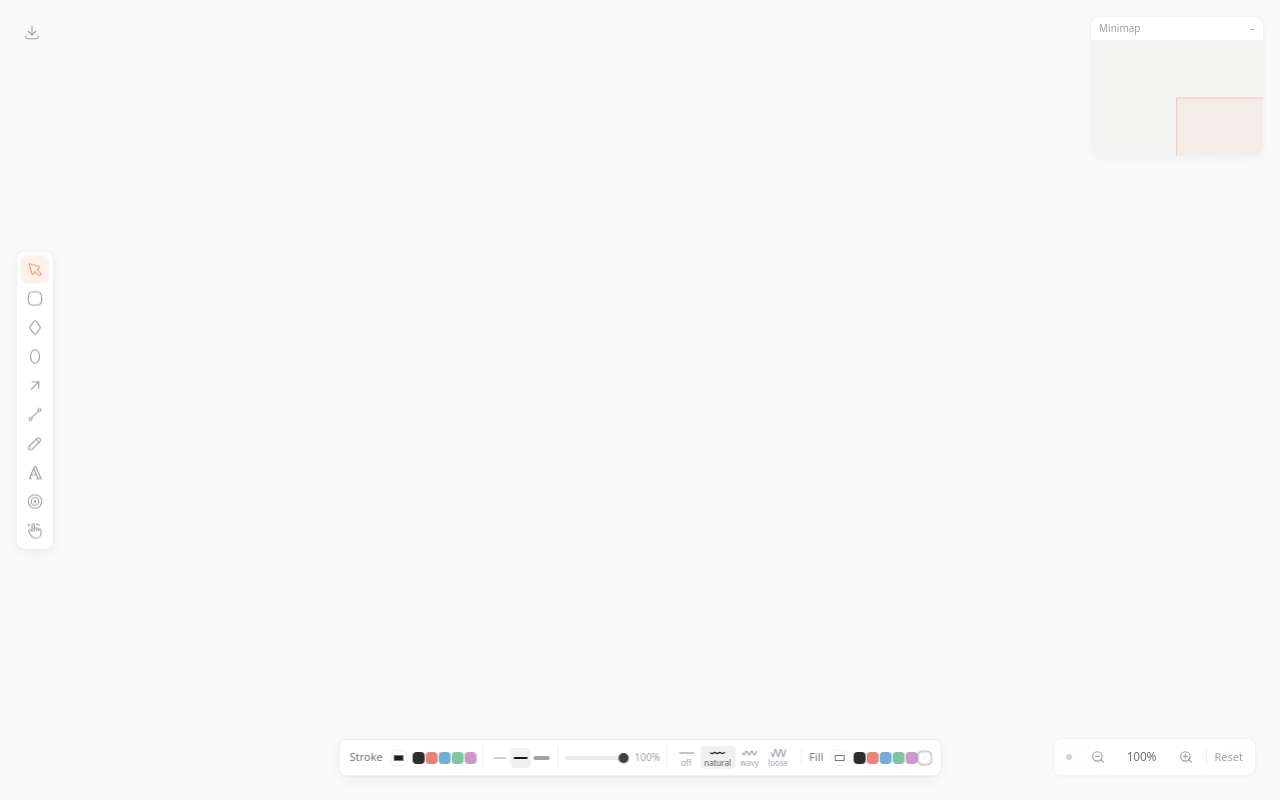
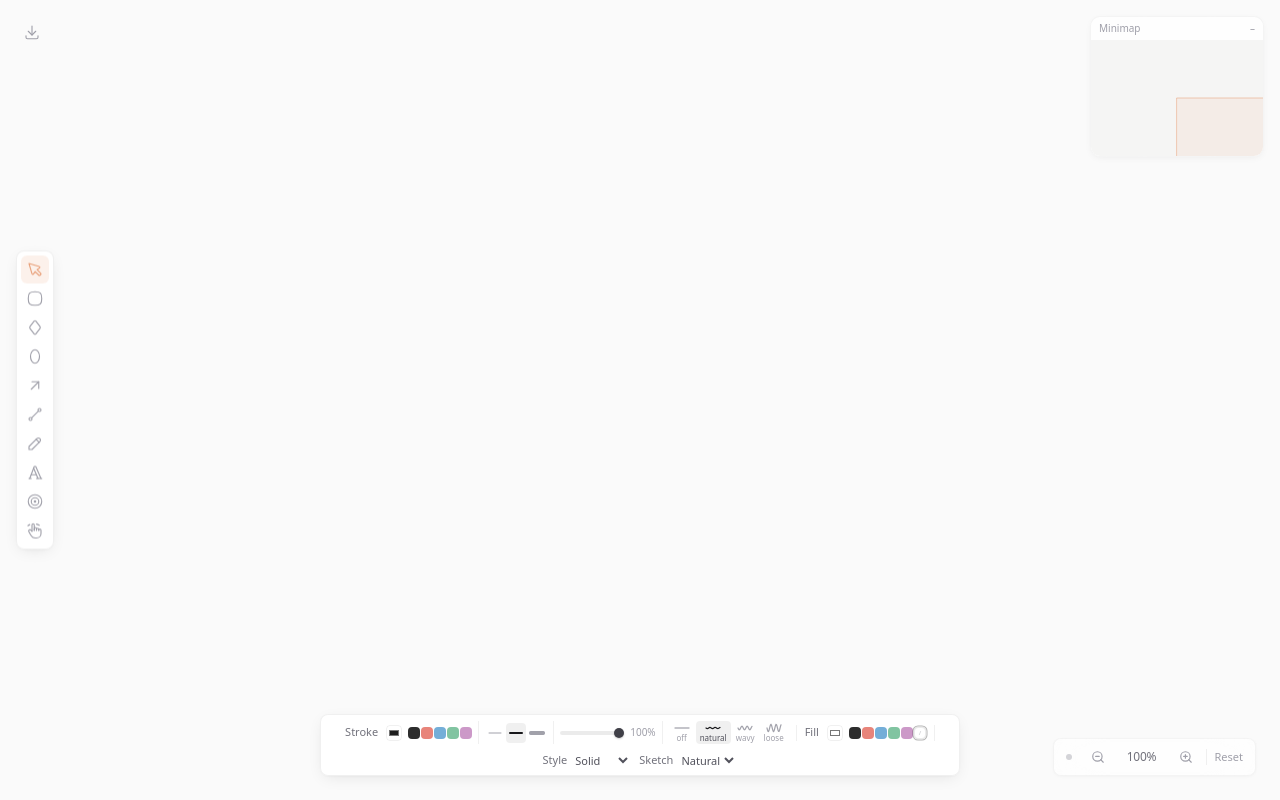
Before and after one commit to ufraaan/calidraw, a React (Vite) app: page / in a window 1280 px wide. Built offline with nearby package versions, Linux system fonts and the light colour scheme.

Commit message:
toolbar edits multi-select, adds style and font picks

```diff
--- a/src/components/toolbar.tsx
+++ b/src/components/toolbar.tsx
@@ -1,11 +1,16 @@
 import { useSelector } from '@tanstack/react-store'
-import { canvasStore, setTool } from '../stores/canvas-store'
 import {
+  canvasStore,
+  setTool,
   setStrokeColor,
   setBackgroundColor,
   setStrokeWidth,
   setOpacity,
   setBowing,
+  setStrokeStyle,
+  setRoughness,
+  setFontSize,
+  setFontFamily,
 } from '../stores/canvas-store'
 import { IconButton } from './ui/icon-button'
 import type { ReactNode } from 'react'
@@ -37,12 +42,16 @@ const tools: { tool: Tool; label: string; icon: ReactNode; shortcut: string }[]
   { tool: 'pan', label: 'Pan', icon: <IconPan />, shortcut: 'H' },
 ]
 
+const FONT_SIZES = [16, 20, 28, 36]
+const FONT_FAMILIES = ['sans-serif', 'serif', 'monospace']
+
 interface ToolbarProps {
   elements: Element[]
   onElementUpdate: (element: Element) => void
+  onElementsUpdate: (elements: Element[]) => void
 }
 
-export function Toolbar({ elements, onElementUpdate }: ToolbarProps): ReactNode {
+export function Toolbar({ elements, onElementUpdate, onElementsUpdate }: ToolbarProps): ReactNode {
   const activeTool = useSelector(canvasStore, (s) => s.tool)
   const selectedIds = useSelector(canvasStore, (s) => s.selectedIds)
   const storeStroke = useSelector(canvasStore, (s) => s.strokeColor)
@@ -50,34 +59,49 @@ export function Toolbar({ elements, onElementUpdate }: ToolbarProps): ReactNode
   const storeWidth = useSelector(canvasStore, (s) => s.strokeWidth)
   const storeOpacity = useSelector(canvasStore, (s) => s.opacity)
   const storeBowing = useSelector(canvasStore, (s) => s.bowing)
+  const storeStyle = useSelector(canvasStore, (s) => s.strokeStyle)
+  const storeRough = useSelector(canvasStore, (s) => s.roughness)
+  const storeFontSize = useSelector(canvasStore, (s) => s.fontSize)
+  const storeFontFamily = useSelector(canvasStore, (s) => s.fontFamily)
 
-  const selectedElement = selectedIds.length === 1
-    ? elements.find((e) => e.id === selectedIds[0]) ?? null
-    : null
+  const selected = elements.filter((e) => selectedIds.includes(e.id))
+  const first = selected.length === 1 ? selected[0] : null
+  const isText = first?.type === 'text' || (selected.length === 0 && activeTool === 'text')
 
-  // Derive display values from selected element or store defaults
-  const strokeColor = selectedElement?.strokeColor ?? storeStroke
-  const fillColor = selectedElement?.backgroundColor ?? storeFill
-  const strokeWidth = selectedElement?.strokeWidth ?? storeWidth
-  const opacity = selectedElement?.opacity ?? storeOpacity
-  const bowing = selectedElement?.bowing ?? storeBowing
+  // Display values: single selection → element, multi → mixed (fall back to store).
+  const strokeColor = first?.strokeColor ?? storeStroke
+  const fillColor = first?.backgroundColor ?? storeFill
+  const strokeWidth = first?.strokeWidth ?? storeWidth
+  const opacity = first?.opacity ?? storeOpacity
+  const bowing = first?.bowing ?? storeBowing
+  const strokeStyle = first?.strokeStyle ?? storeStyle
+  const roughness = first?.roughness ?? storeRough
+  const fontSize = first?.fontSize ?? storeFontSize
+  const fontFamily = first?.fontFamily ?? storeFontFamily
 
-  function updateElement(partial: Partial<Element>) {
-    if (selectedElement) {
-      onElementUpdate({ ...selectedElement, ...partial })
+  function update(partial: Partial<Element>) {
+    if (first) {
+      onElementUpdate({ ...first, ...partial })
+    } else if (selected.length > 1) {
+      onElementsUpdate(selected.map((e) => ({ ...e, ...partial })))
     }
   }
 
   return (
     <>
       {/* Left tool strip */}
-      <div className="pointer-events-auto absolute left-4 top-1/2 -translate-y-1/2 flex flex-col items-center gap-px rounded-lg border border-black/[0.06] bg-white/95 p-1 backdrop-blur-xl shadow-[0_4px_16px_-4px_rgba(0,0,0,0.10),0_1px_3px_-1px_rgba(0,0,0,0.06)] dark:border-white/[0.08] dark:bg-zinc-900/95 dark:shadow-[0_4px_16px_-4px_rgba(0,0,0,0.35),0_1px_3px_-1px_rgba(0,0,0,0.2)]">
+      <div
+        role="toolbar"
+        aria-label="Drawing tools"
+        className="pointer-events-auto absolute left-4 top-1/2 -translate-y-1/2 flex flex-col items-center gap-px rounded-lg border border-black/[0.06] bg-white/95 p-1 backdrop-blur-xl shadow-[0_4px_16px_-4px_rgba(0,0,0,0.10),0_1px_3px_-1px_rgba(0,0,0,0.06)] dark:border-white/[0.08] dark:bg-zinc-900/95 dark:shadow-[0_4px_16px_-4px_rgba(0,0,0,0.35),0_1px_3px_-1px_rgba(0,0,0,0.2)]"
+      >
         {tools.map((t) => (
           <IconButton
             key={t.tool}
             active={activeTool === t.tool}
             onClick={() => setTool(t.tool)}
             title={`${t.label} — ${t.shortcut}`}
+            ariaLabel={`${t.label} tool`}
             size="xs"
           >
             {t.icon}
@@ -85,8 +109,8 @@ export function Toolbar({ elements, onElementUpdate }: ToolbarProps): ReactNode
         ))}
       </div>
 
-      {/* Bottom bar */}
-      <div className="pointer-events-auto absolute bottom-6 left-1/2 -translate-x-1/2 flex items-center gap-2 rounded-lg border border-black/[0.06] bg-white/95 px-2.5 py-1.5 backdrop-blur-xl shadow-[0_4px_16px_-4px_rgba(0,0,0,0.10),0_1px_3px_-1px_rgba(0,0,0,0.06)] dark:border-white/[0.08] dark:bg-zinc-900/95 dark:shadow-[0_4px_16px_-4px_rgba(0,0,0,0.35),0_1px_3px_-1px_rgba(0,0,0,0.2)]">
+      {/* Bottom bar — wraps on small screens */}
+      <div className="pointer-events-auto absolute bottom-6 left-1/2 -translate-x-1/2 flex max-w-[calc(100vw-2rem)] flex-wrap items-center justify-center gap-2 rounded-lg border border-black/[0.06] bg-white/95 px-2.5 py-1.5 backdrop-blur-xl shadow-[0_4px_16px_-4px_rgba(0,0,0,0.10),0_1px_3px_-1px_rgba(0,0,0,0.06)] dark:border-white/[0.08] dark:bg-zinc-900/95 dark:shadow-[0_4px_16px_-4px_rgba(0,0,0,0.35),0_1px_3px_-1px_rgba(0,0,0,0.2)]">
         <span className="text-[11px] font-medium text-zinc-500 dark:text-zinc-400">Stroke</span>
         <ColorPicker
           label="stroke"
@@ -96,19 +120,19 @@ export function Toolbar({ elements, onElementUpdate }: ToolbarProps): ReactNode
           bowing={bowing}
           onColorChange={(c) => {
             setStrokeColor(c)
-            updateElement({ strokeColor: c })
+            update({ strokeColor: c })
           }}
           onStrokeWidthChange={(w) => {
             setStrokeWidth(w)
-            updateElement({ strokeWidth: w })
+            update({ strokeWidth: w })
           }}
           onOpacityChange={(o) => {
             setOpacity(o)
-            updateElement({ opacity: o })
+            update({ opacity: o })
           }}
           onBowingChange={(b) => {
             setBowing(b)
-            updateElement({ bowing: b })
+            update({ bowing: b })
           }}
         />
         <div className="w-px h-4 bg-black/[0.06] dark:bg-white/[0.06]" />
@@ -121,12 +145,91 @@ export function Toolbar({ elements, onElementUpdate }: ToolbarProps): ReactNode
           bowing={1}
           onColorChange={(c) => {
             setBackgroundColor(c)
-            updateElement({ backgroundColor: c })
+            update({ backgroundColor: c })
           }}
           onStrokeWidthChange={() => {}}
           onOpacityChange={() => {}}
           onBowingChange={() => {}}
         />
+        <div className="w-px h-4 bg-black/[0.06] dark:bg-white/[0.06]" />
+        {/* Stroke style */}
+        <label className="flex items-center gap-1">
+          <span className="text-[11px] font-medium text-zinc-500 dark:text-zinc-400">Style</span>
+          <select
+            aria-label="Stroke style"
+            value={strokeStyle}
+            onChange={(e) => {
+              const v = e.target.value as Element['strokeStyle']
+              setStrokeStyle(v)
+              update({ strokeStyle: v })
+            }}
+            className="rounded bg-transparent text-[11px] text-zinc-600 dark:text-zinc-300"
+          >
+            <option value="solid">Solid</option>
+            <option value="dashed">Dashed</option>
+            <option value="dotted">Dotted</option>
+          </select>
+        </label>
+        <label className="flex items-center gap-1">
+          <span className="text-[11px] font-medium text-zinc-500 dark:text-zinc-400">Sketch</span>
+          <select
+            aria-label="Sketch roughness"
+            value={roughness}
+            onChange={(e) => {
+              const v = Number(e.target.value)
+              setRoughness(v)
+              update({ roughness: v })
+            }}
+            className="rounded bg-transparent text-[11px] text-zinc-600 dark:text-zinc-300"
+          >
+            <option value={0}>Neat</option>
+            <option value={1}>Natural</option>
+            <option value={2}>Sketchy</option>
+          </select>
+        </label>
+        {isText && (
+          <>
+            <div className="w-px h-4 bg-black/[0.06] dark:bg-white/[0.06]" />
+            <label className="flex items-center gap-1">
+              <span className="text-[11px] font-medium text-zinc-500 dark:text-zinc-400">Size</span>
+              <select
+                aria-label="Font size"
+                value={fontSize}
+                onChange={(e) => {
+                  const v = Number(e.target.value)
+                  setFontSize(v)
+                  update({ fontSize: v })
+                }}
+                className="rounded bg-transparent text-[11px] text-zinc-600 dark:text-zinc-300"
+              >
+                {FONT_SIZES.map((s) => (
+                  <option key={s} value={s}>{s}</option>
+                ))}
+              </select>
+            </label>
+            <label className="flex items-center gap-1">
+              <span className="text-[11px] font-medium text-zinc-500 dark:text-zinc-400">Font</span>
+              <select
+                aria-label="Font family"
+                value={fontFamily}
+                onChange={(e) => {
+                  setFontFamily(e.target.value)
+                  update({ fontFamily: e.target.value })
+                }}
+                className="rounded bg-transparent text-[11px] text-zinc-600 dark:text-zinc-300"
+              >
+                {FONT_FAMILIES.map((f) => (
+                  <option key={f} value={f}>{f}</option>
+                ))}
+              </select>
+            </label>
+          </>
+        )}
+        {selected.length > 1 && (
+          <span className="text-[10px] font-medium text-zinc-400 dark:text-zinc-500">
+            {selected.length} selected — edits apply to all
+          </span>
+        )}
       </div>
     </>
   )
```
